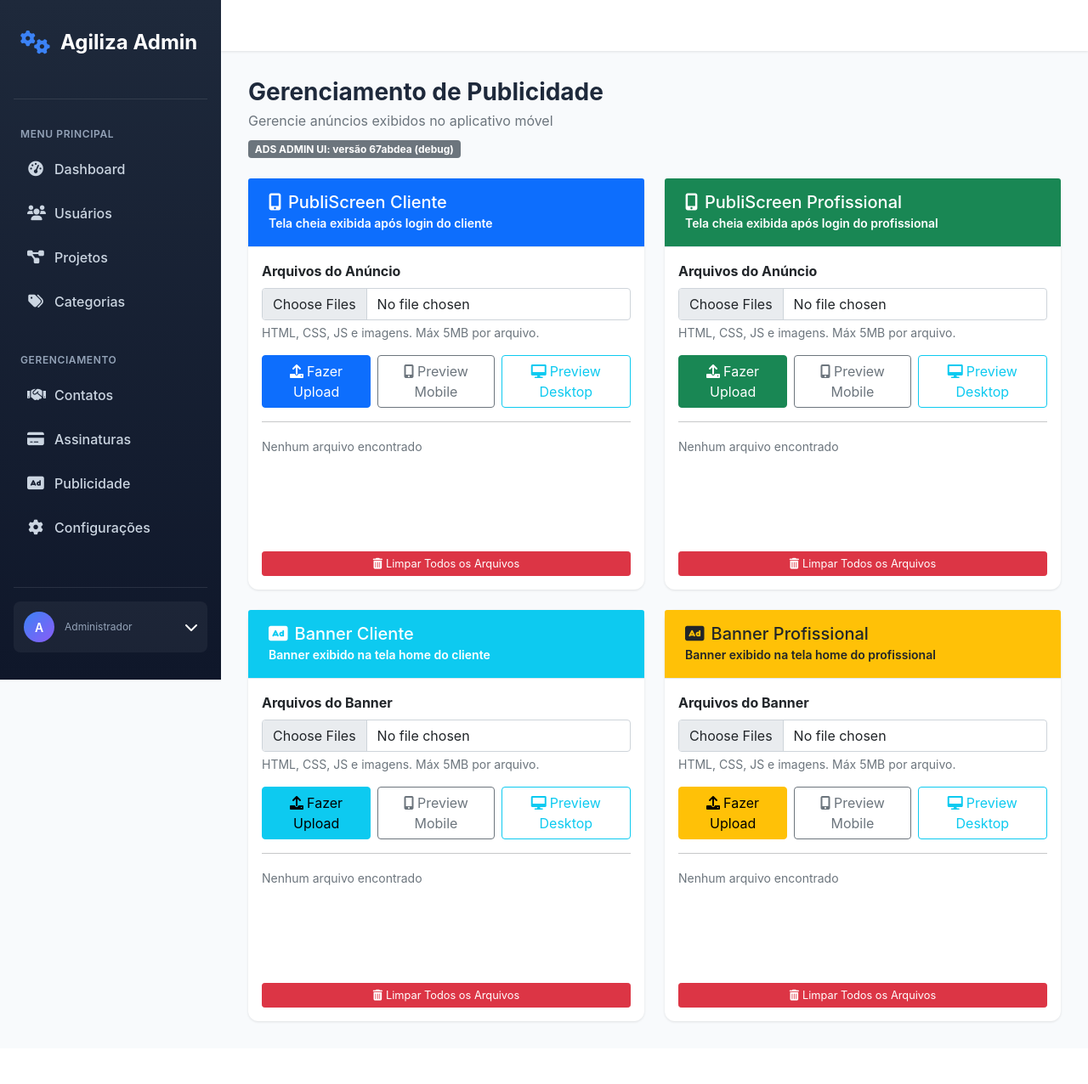
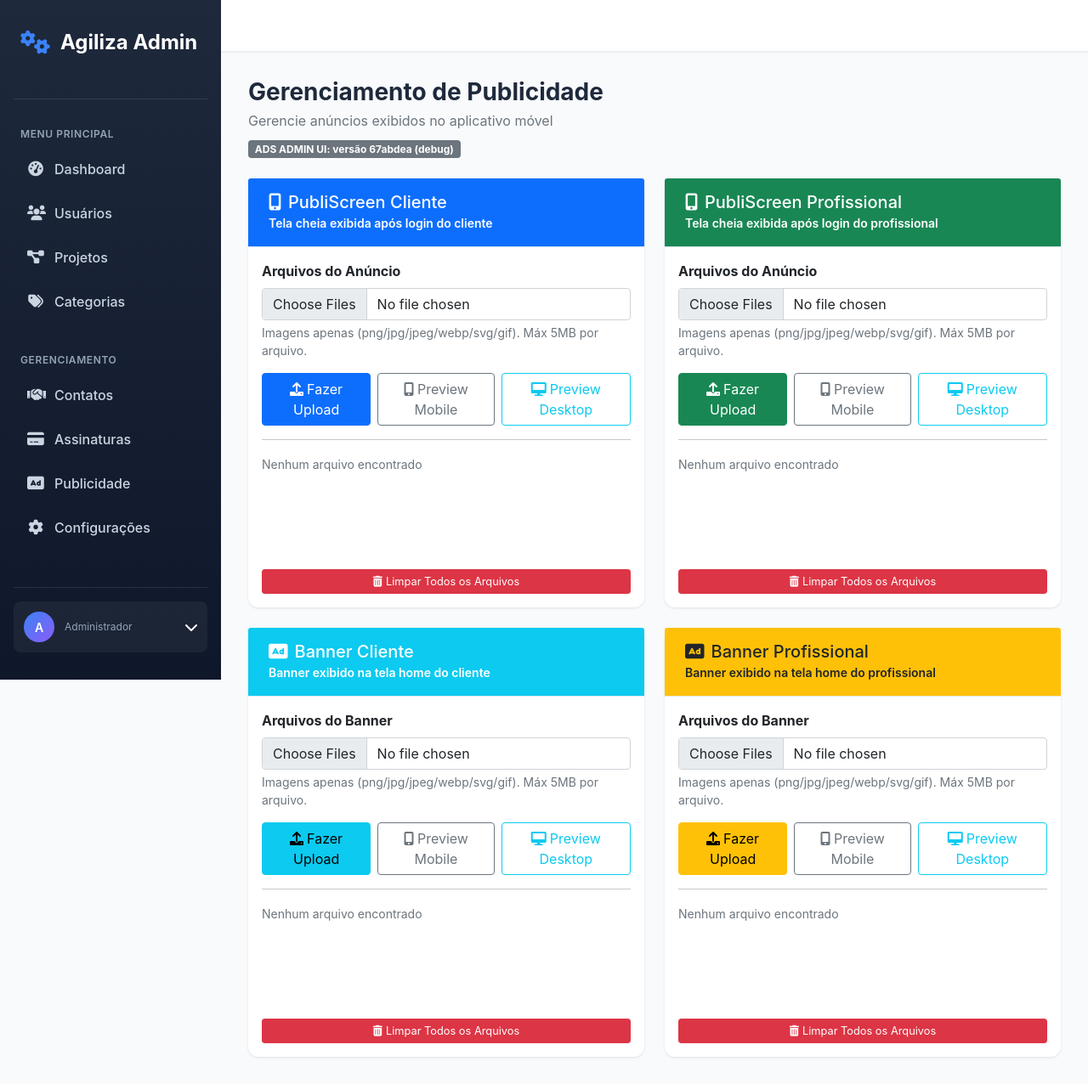
Before and after one commit to SrClauss/agapp, a Python web app: template backend/templates/admin/ads.html in a window 1280 px wide. Shown: the whole page at 85% size. Before the commit the page ends 1204 px from the top, so only its background shows below. Run offline with Jinja, Linux system fonts and the light colour scheme; the template is opened without the code that fills it, so the values that code supplies are empty.

Commit message:
admin(ads): enforce image-only uploads, validate file types and show Image-only badge

```diff
--- a/backend/templates/admin/ads.html
+++ b/backend/templates/admin/ads.html
@@ -27,8 +27,8 @@
                 <form id="form-publi-client" class="upload-form" data-ad-type="publi_client">
                     <div class="mb-3">
                         <label class="form-label fw-bold">Arquivos do Anúncio</label>
-                        <input type="file" class="form-control" multiple accept=".html,.htm,.css,.js,.png,.jpg,.jpeg,.gif,.svg,.webp">
-                        <div class="form-text">HTML, CSS, JS e imagens. Máx 5MB por arquivo.</div>
+                            <input type="file" class="form-control" multiple accept=".png,.jpg,.jpeg,.gif,.svg,.webp">
+                            <div class="form-text">Imagens apenas (png/jpg/jpeg/webp/svg/gif). Máx 5MB por arquivo.</div>
                     </div>
                     <div class="d-flex gap-2">
                         <button type="submit" class="btn btn-primary">
@@ -70,8 +70,8 @@
                 <form id="form-publi-professional" class="upload-form" data-ad-type="publi_professional">
                     <div class="mb-3">
                         <label class="form-label fw-bold">Arquivos do Anúncio</label>
-                        <input type="file" class="form-control" multiple accept=".html,.htm,.css,.js,.png,.jpg,.jpeg,.gif,.svg,.webp">
-                        <div class="form-text">HTML, CSS, JS e imagens. Máx 5MB por arquivo.</div>
+                            <input type="file" class="form-control" multiple accept=".png,.jpg,.jpeg,.gif,.svg,.webp">
+                            <div class="form-text">Imagens apenas (png/jpg/jpeg/webp/svg/gif). Máx 5MB por arquivo.</div>
                     </div>
                     <div class="d-flex gap-2">
                         <button type="submit" class="btn btn-success">
@@ -113,8 +113,8 @@
                 <form id="form-banner-client" class="upload-form" data-ad-type="banner_client">
                     <div class="mb-3">
                         <label class="form-label fw-bold">Arquivos do Banner</label>
-                        <input type="file" class="form-control" multiple accept=".html,.htm,.css,.js,.png,.jpg,.jpeg,.gif,.svg,.webp">
-                        <div class="form-text">HTML, CSS, JS e imagens. Máx 5MB por arquivo.</div>
+                        <input type="file" class="form-control" multiple accept=".png,.jpg,.jpeg,.gif,.svg,.webp">
+                        <div class="form-text">Imagens apenas (png/jpg/jpeg/webp/svg/gif). Máx 5MB por arquivo.</div>
                     </div>
                     <div class="d-flex gap-2">
                         <button type="submit" class="btn btn-info">
@@ -156,8 +156,8 @@
                 <form id="form-banner-professional" class="upload-form" data-ad-type="banner_professional">
                     <div class="mb-3">
                         <label class="form-label fw-bold">Arquivos do Banner</label>
-                        <input type="file" class="form-control" multiple accept=".html,.htm,.css,.js,.png,.jpg,.jpeg,.gif,.svg,.webp">
-                        <div class="form-text">HTML, CSS, JS e imagens. Máx 5MB por arquivo.</div>
+                        <input type="file" class="form-control" multiple accept=".png,.jpg,.jpeg,.gif,.svg,.webp">
+                        <div class="form-text">Imagens apenas (png/jpg/jpeg/webp/svg/gif). Máx 5MB por arquivo.</div>
                     </div>
                     <div class="d-flex gap-2">
                         <button type="submit" class="btn btn-warning">
@@ -313,6 +313,21 @@ async function loadFiles(adType) {
                 </div>
             </div>
         `).join('');
+        // Show an 'Image-only' badge on the card if no HTML index exists
+        const card = container.closest('.card');
+        const hasHtml = files.some(f => f.name.endsWith('.html'));
+        let badgeEl = card.querySelector('.image-only-badge');
+        if (!hasHtml) {
+            if (!badgeEl) {
+                const header = card.querySelector('.card-body');
+                const span = document.createElement('div');
+                span.className = 'image-only-badge mt-2';
+                span.innerHTML = '<span class="badge bg-info">Image-only</span>';
+                header.insertBefore(span, header.firstChild);
+            }
+        } else {
+            if (badgeEl) badgeEl.remove();
+        }
     } catch (error) {
         console.error('Error loading files:', error);
         container.innerHTML = '<small class="text-danger">Erro ao carregar arquivos</small>';
@@ -436,10 +451,9 @@ if (document.readyState === 'loading') {
 // Determine file_type from filename extension
 function getFileTypeFromFilename(filename) {
     const ext = filename.split('.').pop().toLowerCase();
-    if (['html', 'htm'].includes(ext)) return 'html';
-    if (ext === 'css') return 'css';
-    if (ext === 'js') return 'js';
-    return 'image';
+    if (['png', 'jpg', 'jpeg', 'svg', 'webp', 'gif'].includes(ext)) return 'image';
+    // Disallow other file types
+    return null;
 }
 
 // Handle form submissions
@@ -470,6 +484,11 @@ document.querySelectorAll('.upload-form').forEach(form => {
             formData.append('file', file);
                 // append file_type for the new admin endpoint
                 const fileType = getFileTypeFromFilename(file.name);
+                if (!fileType) {
+                    showAlert('Tipo de arquivo não suportado. Apenas imagens são permitidas.', 'warning');
+                    errorCount++;
+                    continue;
+                }
                 formData.append('file_type', fileType);
 
             try {
```
